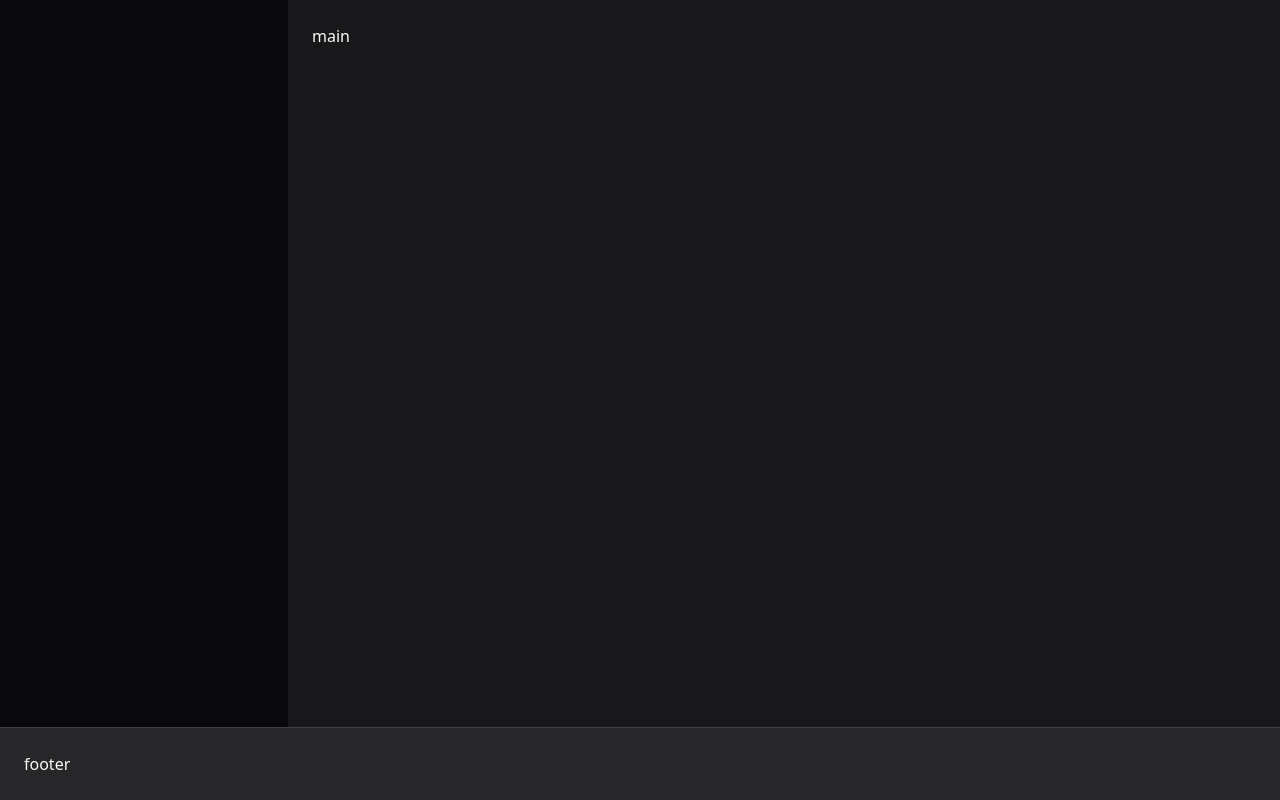
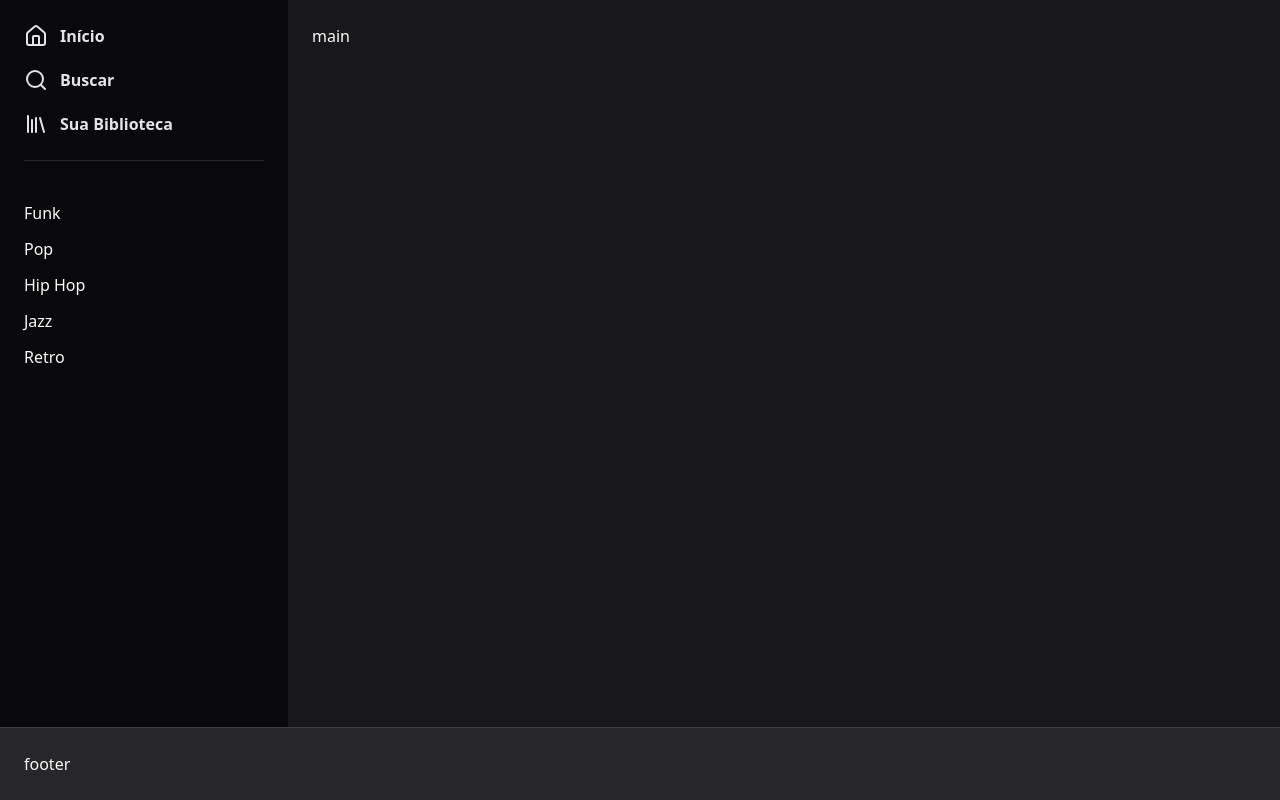
Before and after one commit to Gabriel-ortizz/Spotify, a Next.js app: page / in a window 1280 px wide. Built offline with nearby package versions, Linux system fonts and the light colour scheme.

Commit message:
fix:sidebar

```diff
--- a/src/app/page.tsx
+++ b/src/app/page.tsx
@@ -1,9 +1,40 @@
+import { Home as HomeIcon, Search, Library } from 'lucide-react';
+
 export default function Home() {
   return (
     <div className="h-screen flex flex-col">
       <div className="flex flex-1">
         <aside className="w-72 bg-zinc-950 p-6">
-          <nav></nav>
+          <nav className="space-y-5">
+            <a
+              href="#"
+              className="flex items-center gap-3 text-sn font-semibold text-zinc-200"
+            >
+              <HomeIcon />
+              Início
+            </a>
+            <a
+              href="#"
+              className="flex items-center gap-3 text-sn font-semibold text-zinc-200"
+            >
+              <Search />
+              Buscar
+            </a>
+            <a
+              href="#"
+              className="flex items-center gap-3 text-sn font-semibold text-zinc-200"
+            >
+              <Library />
+              Sua Biblioteca
+            </a>
+          </nav>
+          <nav className="mt-6 pt-10 border-t border-zinc-800 flex flex-col gap-3">
+            <a href="" className='text-sn hover:text-zinc-400'>Funk</a>
+            <a href="" className='text-sn hover:text-zinc-400'>Pop</a>
+            <a href="" className='text-sn hover:text-zinc-400'>Hip Hop</a>
+            <a href="" className='text-sn hover:text-zinc-400'>Jazz</a>
+            <a href="" className='text-sn hover:text-zinc-400'>Retro</a>
+          </nav>
         </aside>
         <main className="flex-1 p-6">main</main>
       </div>
```
Also changed, not shown: package.json (+7 -5 lines), 1 other file (tests, documents, lock files or other folders).
